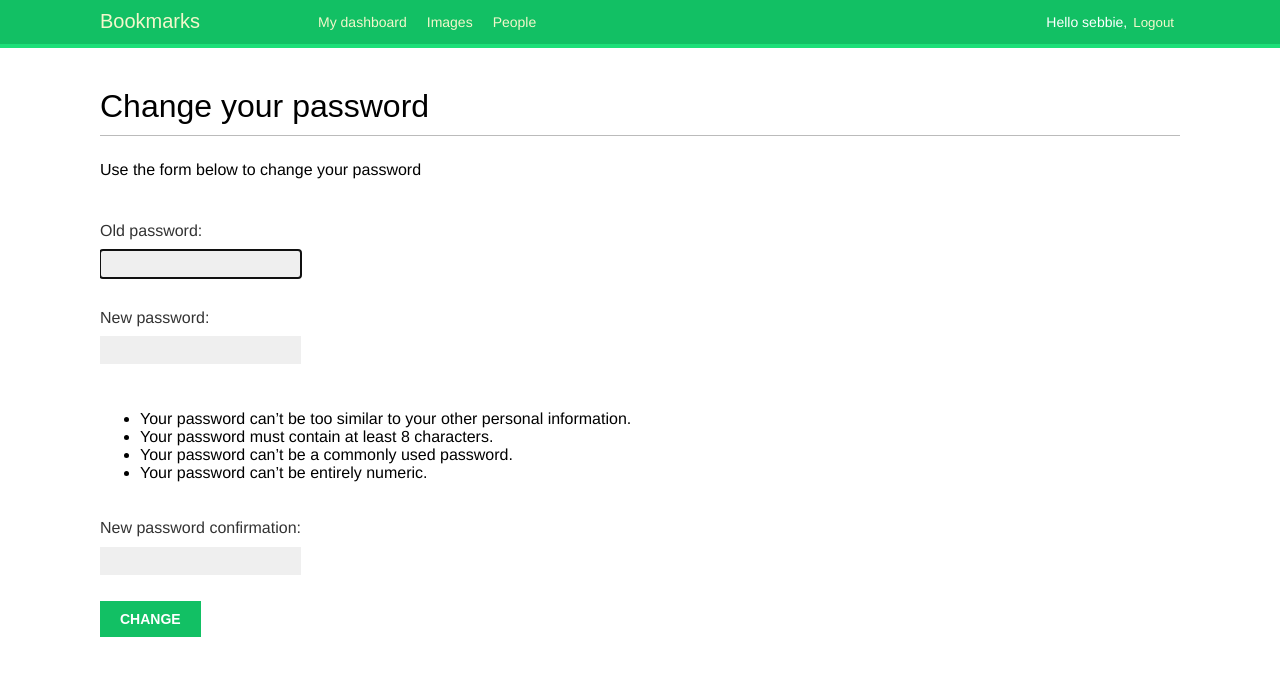
After one commit to SebbieMzingKe/social-website, a Django app: page /account/password-change/ in a window 1280 px wide. The commit adds this page. Shown: the top 676 px of the page. Run offline with Django 4.2, Linux system fonts and the light colour scheme; a user stored in the database is signed in; some web fonts are replaced.

Commit message:
Update (feat): add reset password

```diff
--- a/account/templates/registration/login.html
+++ b/account/templates/registration/login.html
@@ -21,5 +21,9 @@
         <input type="hidden" name="next" value="{{ next }}">
         <p><input type="submit" value="Log-in"></p>
     </form>
+    <p>
+        <a href="{% url 'password+_reset' %}"></a>
+        Forgotten your password
+    </p>
 </div>
 {% endblock %}
--- /dev/null
+++ b/account/templates/registration/password_change_form.html
@@ -0,0 +1,13 @@
+{% extends "base.html" %}
+
+{% block title %} Change your Password {% endblock %}
+
+{% block content %}
+<h1>Change your password</h1>
+<p>Use the form below to change your password</p>
+<form method="post">
+    {{ form.as_p }}
+    <p><input type="submit" value="Change"></p>
+    {% csrf_token %}
+</form>
+{% endblock %}
--- /dev/null
+++ b/account/templates/registration/password_reset_email.html
@@ -0,0 +1,4 @@
+Someone asked for password reset for email {{ email }}. Follow the link below:
+
+{{ protocol }}://{{ domain }}{% url "password_reset_confirm" uidb64 = uid token = token%}
+Your username, in case you've forgotten: {{ user.get_username }}
--- a/account/urls.py
+++ b/account/urls.py
@@ -6,6 +6,23 @@ urlpatterns = [
     # path('login/', views.user_login, name = 'login'),
     path('login/', auth_views.LoginView.as_view(), name = 'login'),
     path('logout/', auth_views.LogoutView.as_view(), name = 'logout'),
+
+    # change password urls
+    path(
+        'password-change/',
+        auth_views.PasswordChangeView.as_view(), name = 'password_change'
+    ),
+    path(
+        'password-change/done/',
+        auth_views.PasswordChangeDoneView.as_view(), name = 'password_change_done'
+    ),
+
+
+    # reset password urls
+    path('password-reset/', auth_views.PasswordResetView.as_view(), name = 'password_reset'),
+    path('password-reset/done/', auth_views.PasswordResetDoneView.as_view(), name = 'password_reset_done'),
+    path('password-reset/<uidb64>/<token>/', auth_views.PasswordResetConfirmView.as_view(), name = 'password_reset_complete'),
+    path('password-reset/complete/', auth_views.PasswordResetCompleteView.as_view(), name = 'password_reset_complete'),
+
     path('', views.dashboard, name = 'dashboard'),
-
 ]
```
Also changed, not shown: account/templates/registration/password_change_done.html (added, +8 -0 lines), account/templates/registration/password_reset_complete.html (added, +12 -0 lines), account/templates/registration/password_reset_confirm.html (added, +19 -0 lines), account/templates/registration/password_reset_done.html (added, +13 -0 lines), account/templates/registration/password_reset_form.html (added, +12 -0 lines), db.sqlite3.
